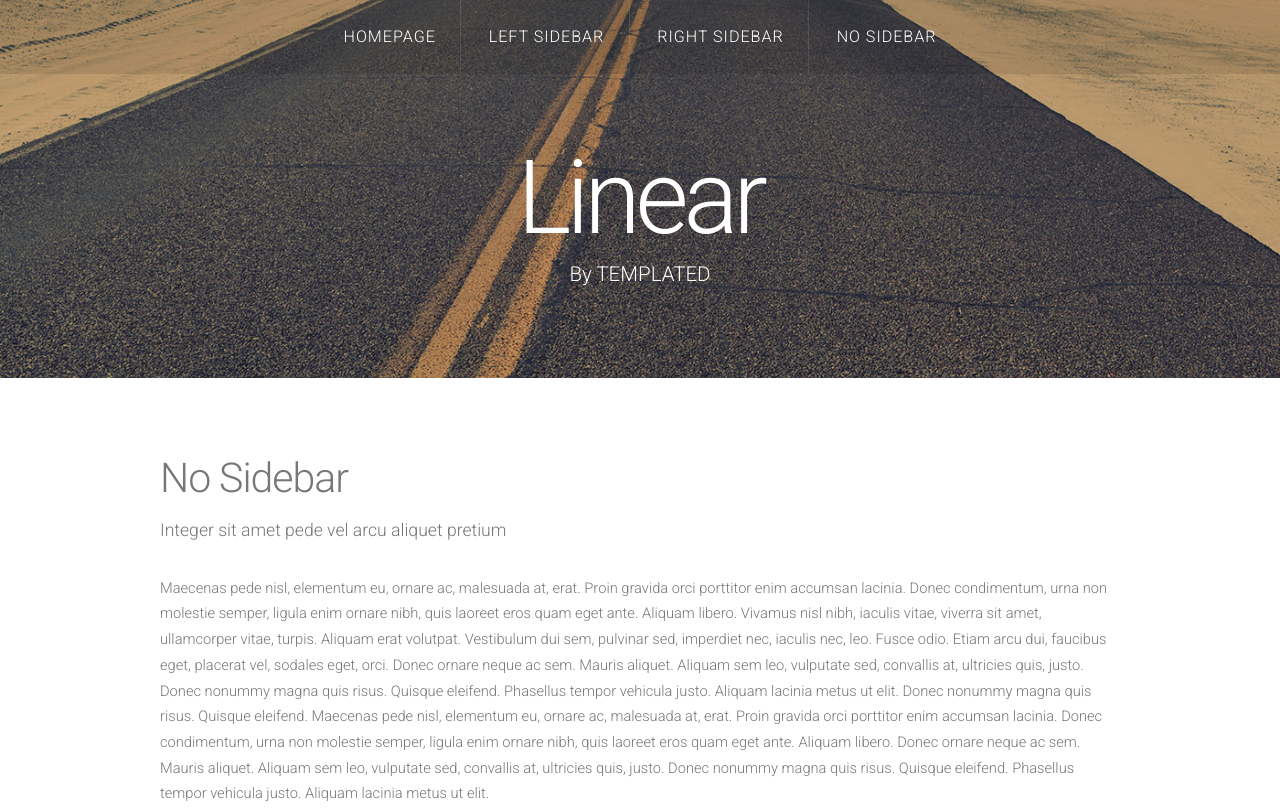
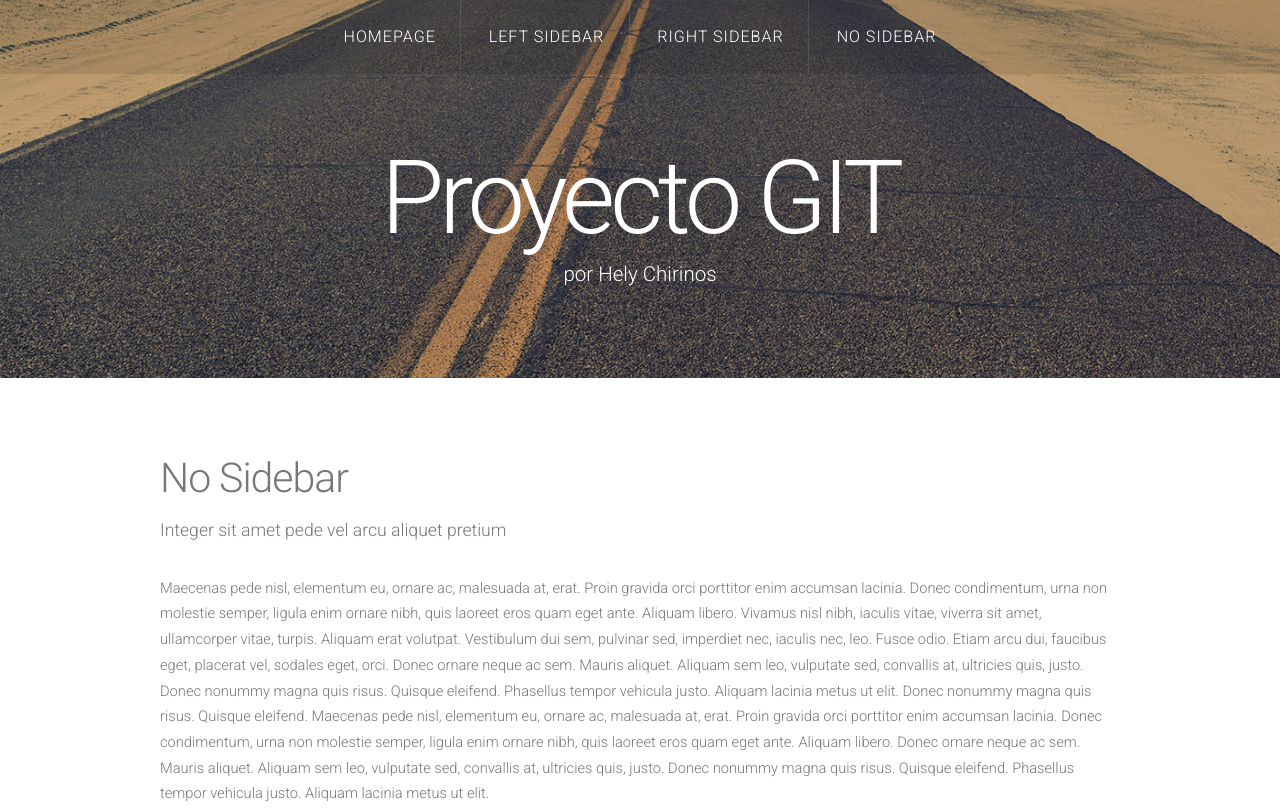
Before and after one commit to HelyChirinos/primer-proyecto, a plain HTML site: page index.html in a window 1280 px wide. Shown: the top 810 px of the page. Drawn offline with nearby package versions, Linux system fonts and the light colour scheme.

Commit message:
Actualizado Titulo Principal y se agrego red social linkedin en index.html

```diff
--- a/index.html
+++ b/index.html
@@ -6,7 +6,7 @@
 -->
 <html>
 	<head>
-		<title>Linear by TEMPLATED</title>
+		<title>Proyecto GIT</title>
 		<meta http-equiv="content-type" content="text/html; charset=utf-8" />
 		<meta name="description" content="" />
 		<meta name="keywords" content="" />
@@ -40,8 +40,8 @@
 
 				<!-- Logo -->
 				<div id="logo">
-					<h1><a href="#">Linear</a></h1>
-					<span class="tag">By TEMPLATED</span>
+					<h1><a href="#">Proyecto GIT</a></h1>
+					<span class="tag">por Hely Chirinos</span>
 				</div>
 			</div>
 		</div>
@@ -87,6 +87,7 @@
 						<li class="active"><a href="#" class="fa fa-facebook"><span>Facebook</span></a></li>
 						<li><a href="#" class="fa fa-dribbble"><span>Pinterest</span></a></li>
 						<li><a href="#" class="fa fa-tumblr"><span>Google+</span></a></li>
+						<li><a href="#" class="fa fa-linkedin"><span>linkedin</span></a></li>
 					</ul>
 				</section>
 			</div>
```
